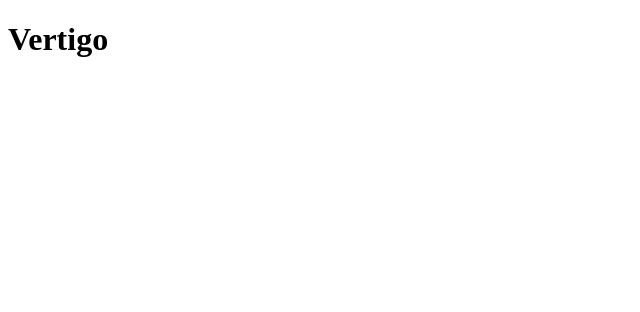
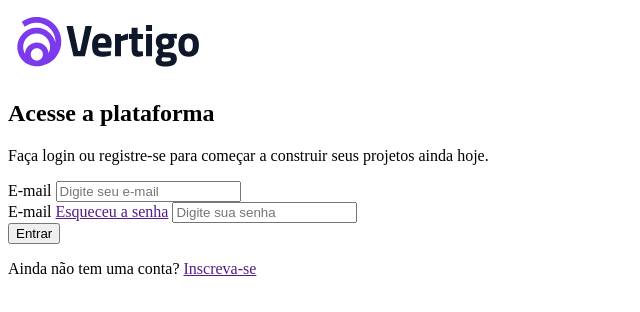
Before and after one commit to Iagodel/projeto-vertigo, a plain HTML site: page index.html in a window 1280 px wide. Shown: the whole page, without its empty margins (0-640 px from the left). Drawn offline with Linux system fonts and the light colour scheme.

Commit message:
atualização - HTML terminado

```diff
--- a/index.html
+++ b/index.html
@@ -7,7 +7,38 @@
     <link rel="stylesheet" href="style.css">
 </head>
 <body>
-    <h1>Vertigo</h1>
+    <header>
+        <img src="./imagens/logo.svg" alt="Logo">
+    </header>
+
+    <main>
+        <section class="descricao">
+            <h1>Acesse a plataforma</h1>
+            <p>Faça login ou registre-se para começar a construir seus projetos ainda hoje.</p>
+        </section>
+
+        <section class="login">
+            <form action="">
+                <div class="input-box">
+                    <label for="email">E-mail</label>
+                    <input type="email" placeholder="Digite seu e-mail" id="email">
+                </div>
+                <div class="input-box">
+                    <label for="senha">E-mail</label>
+                    <a href="">Esqueceu a senha</a>
+                    <input type="password" placeholder="Digite sua senha" id="senha">
+                </div>
+
+                <button>Entrar</button>
+
+            </form>
+
+            <p>
+                Ainda não tem uma conta? <a href=""> Inscreva-se</a>
+            </p>
+        </section>
+    </main>
+
 </body>
 </html>
 
```
